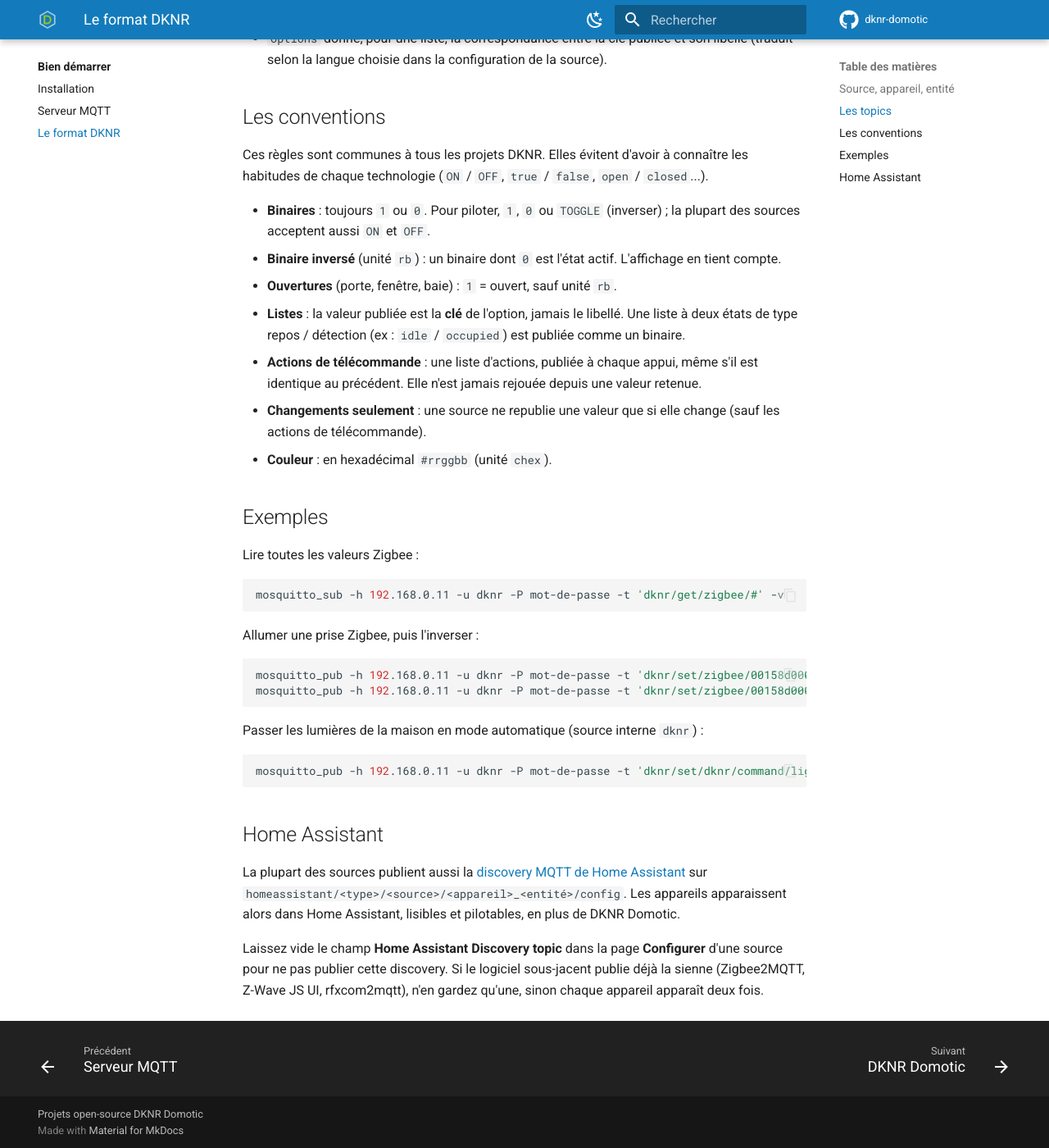
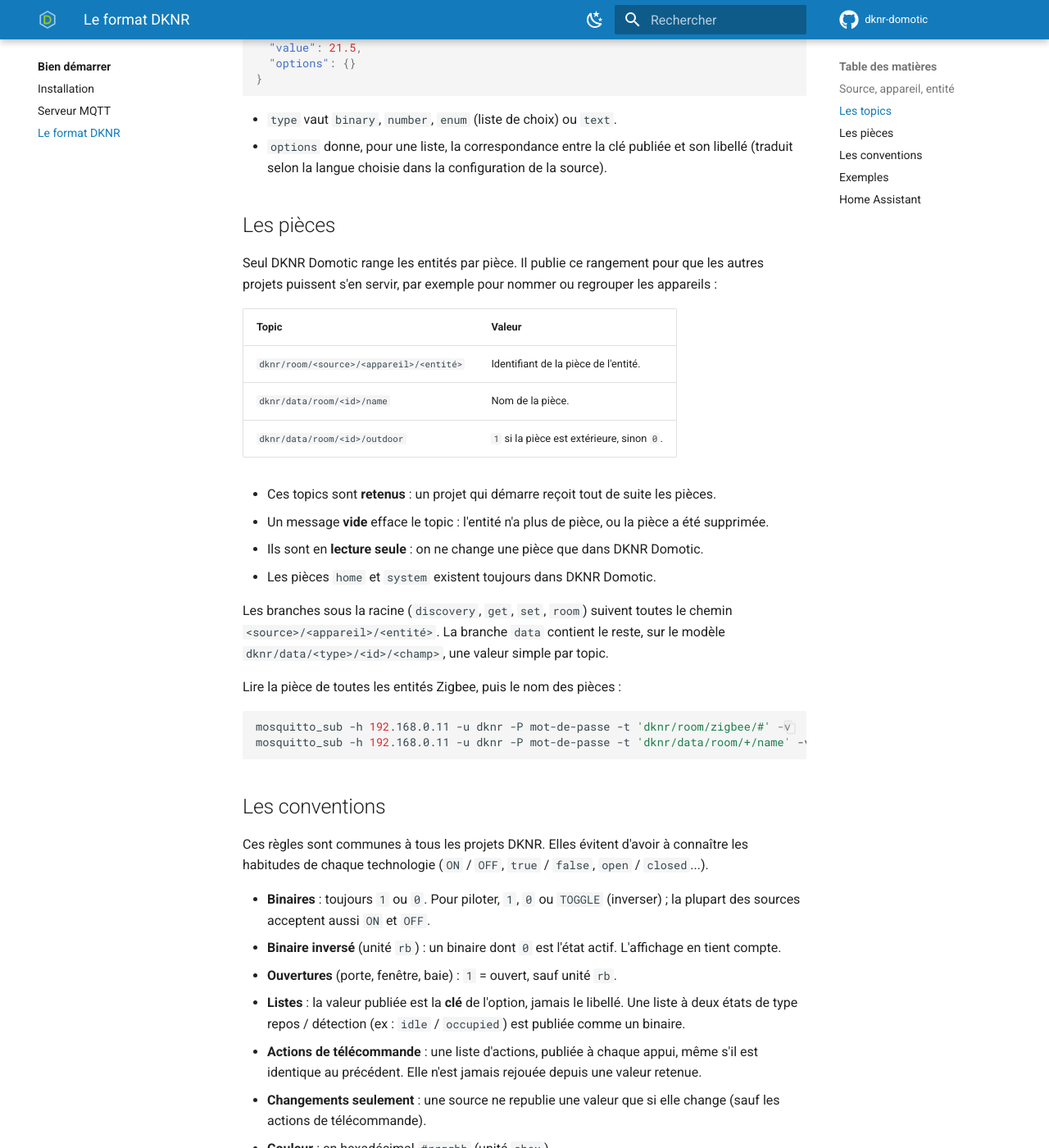
Before and after one commit to dknr-domotic/dknr-domotic.github.io, an MkDocs documentation site: the page built from docs/demarrer/format-dknr.md, in a window 1280 px wide and 1400 px high, scrolled down 1555 px. Shown: the whole window at 82% size. Built offline with MkDocs 1.6.1 and Material for MkDocs 9.7.7, drawn with Linux system fonts in a browser that asks for light colours; comment, search, counter and statistics services are not loaded; some of the changed text lies outside the part shown.

Commit message:
Document room and data topics of the DKNR format
Co-Authored-By: Claude Opus 5.5 <noreply@anthropic.com>

````diff
--- a/docs/demarrer/format-dknr.md
+++ b/docs/demarrer/format-dknr.md
@@ -27,6 +27,8 @@ Avec la racine `dknr` (réglable dans chaque projet, à garder identique partout
 | `dknr/discovery/<source>/<appareil>/<entité>` | source → | Description de l'entité (voir ci-dessous). |
 | `dknr/get/<source>/<appareil>/<entité>` | source → | La valeur, publiée à chaque changement. |
 | `dknr/set/<source>/<appareil>/<entité>` | → source | Une commande : la valeur voulue. |
+| `dknr/room/<source>/<appareil>/<entité>` | DKNR Domotic → | L'identifiant de la pièce de l'entité. |
+| `dknr/data/<type>/<id>/<champ>` | DKNR Domotic → | Des données qui ne sont pas des entités, comme les pièces. |
 
 Description d'une entité (discovery) :
 
@@ -43,6 +45,31 @@ Description d'une entité (discovery) :
 
 - `type` vaut `binary`, `number`, `enum` (liste de choix) ou `text`.
 - `options` donne, pour une liste, la correspondance entre la clé publiée et son libellé (traduit selon la langue choisie dans la configuration de la source).
+
+
+## Les pièces
+
+Seul DKNR Domotic range les entités par pièce. Il publie ce rangement pour que les autres projets puissent s'en servir, par exemple pour nommer ou regrouper les appareils :
+
+| Topic | Valeur |
+| --- | --- |
+| `dknr/room/<source>/<appareil>/<entité>` | Identifiant de la pièce de l'entité. |
+| `dknr/data/room/<id>/name` | Nom de la pièce. |
+| `dknr/data/room/<id>/outdoor` | `1` si la pièce est extérieure, sinon `0`. |
+
+- Ces topics sont **retenus** : un projet qui démarre reçoit tout de suite les pièces.
+- Un message **vide** efface le topic : l'entité n'a plus de pièce, ou la pièce a été supprimée.
+- Ils sont en **lecture seule** : on ne change une pièce que dans DKNR Domotic.
+- Les pièces `home` et `system` existent toujours dans DKNR Domotic.
+
+Les branches sous la racine (`discovery`, `get`, `set`, `room`) suivent toutes le chemin `<source>/<appareil>/<entité>`. La branche `data` contient le reste, sur le modèle `dknr/data/<type>/<id>/<champ>`, une valeur simple par topic.
+
+Lire la pièce de toutes les entités Zigbee, puis le nom des pièces :
+
+```bash
+mosquitto_sub -h 192.168.0.11 -u dknr -P mot-de-passe -t 'dknr/room/zigbee/#' -v
+mosquitto_sub -h 192.168.0.11 -u dknr -P mot-de-passe -t 'dknr/data/room/+/name' -v
+```
 
 
 ## Les conventions
````
